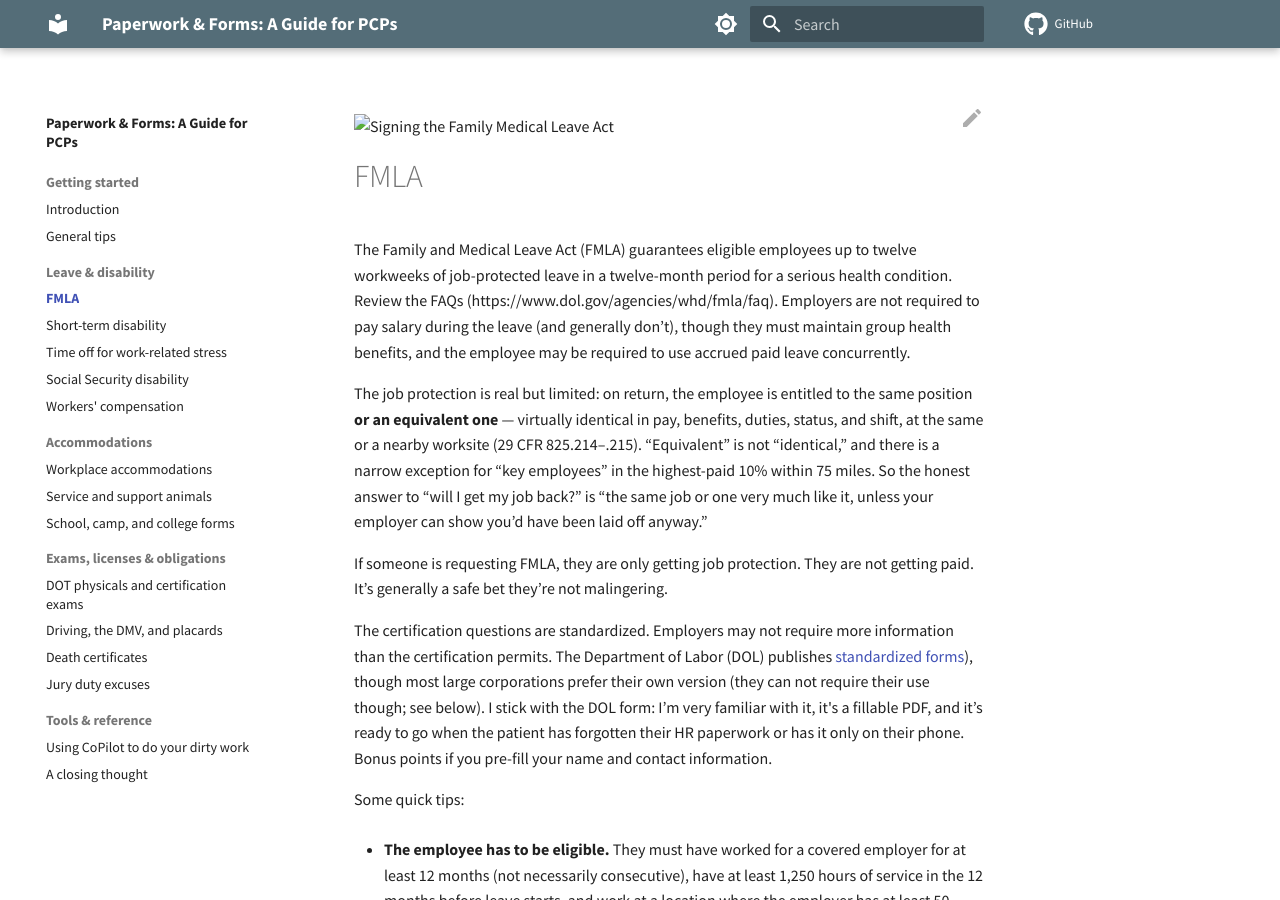
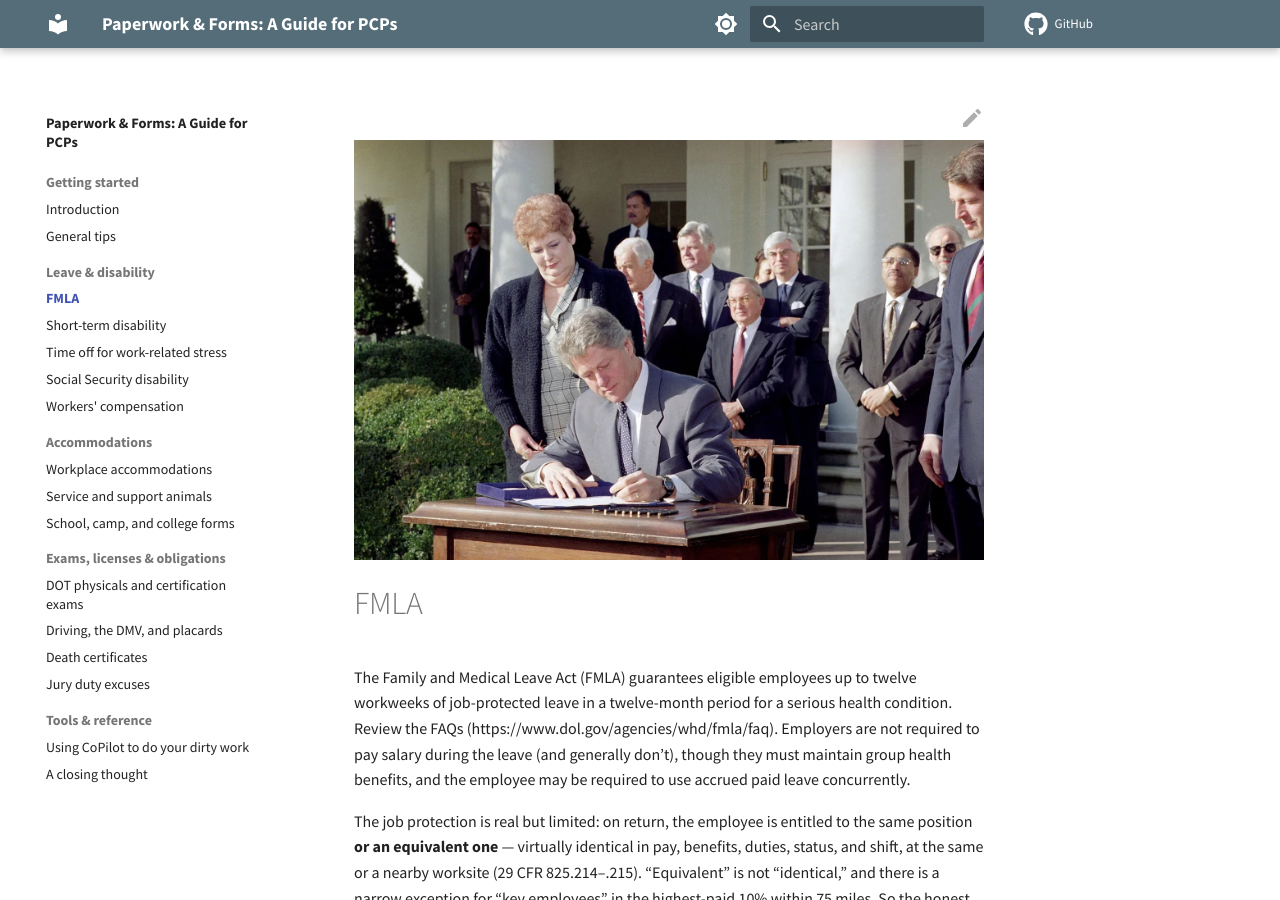
Before and after one commit to pdel4096/PCP-paperwork-guide, an MkDocs documentation site: the page built from docs/leave-disability/fmla.md, in a window 1280 px wide and 900 px high. Built offline with MkDocs 1.6.1 and Material for MkDocs 9.7.7, drawn with Linux system fonts in a browser that asks for light colours; comment, search, counter and statistics services are not loaded.

Commit message:
Fix image filename in FMLA documentation

```diff
--- a/docs/leave-disability/fmla.md
+++ b/docs/leave-disability/fmla.md
@@ -1,7 +1,7 @@
 ---
 title: "FMLA"
 ---
-![Signing the Family Medical Leave Act](../assets/fmla-picture.jpg)
+![Signing the Family Medical Leave Act](../assets/FMLA-picture.jpg)
 # FMLA
 
 The Family and Medical Leave Act (FMLA) guarantees eligible employees up to twelve workweeks of job-protected leave in a twelve-month period for a serious health condition. Review the FAQs (https://www.dol.gov/agencies/whd/fmla/faq). Employers are not required to pay salary during the leave (and generally don’t), though they must maintain group health benefits, and the employee may be required to use accrued paid leave concurrently.
```
